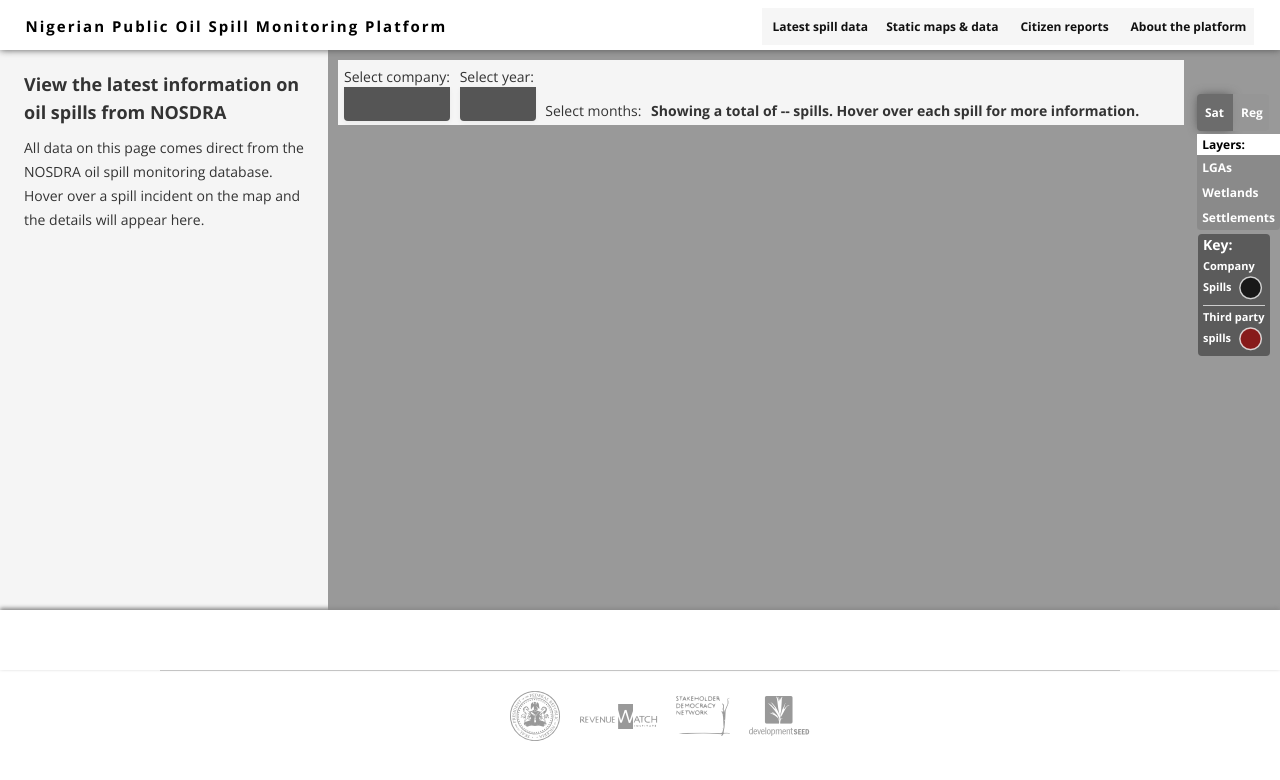
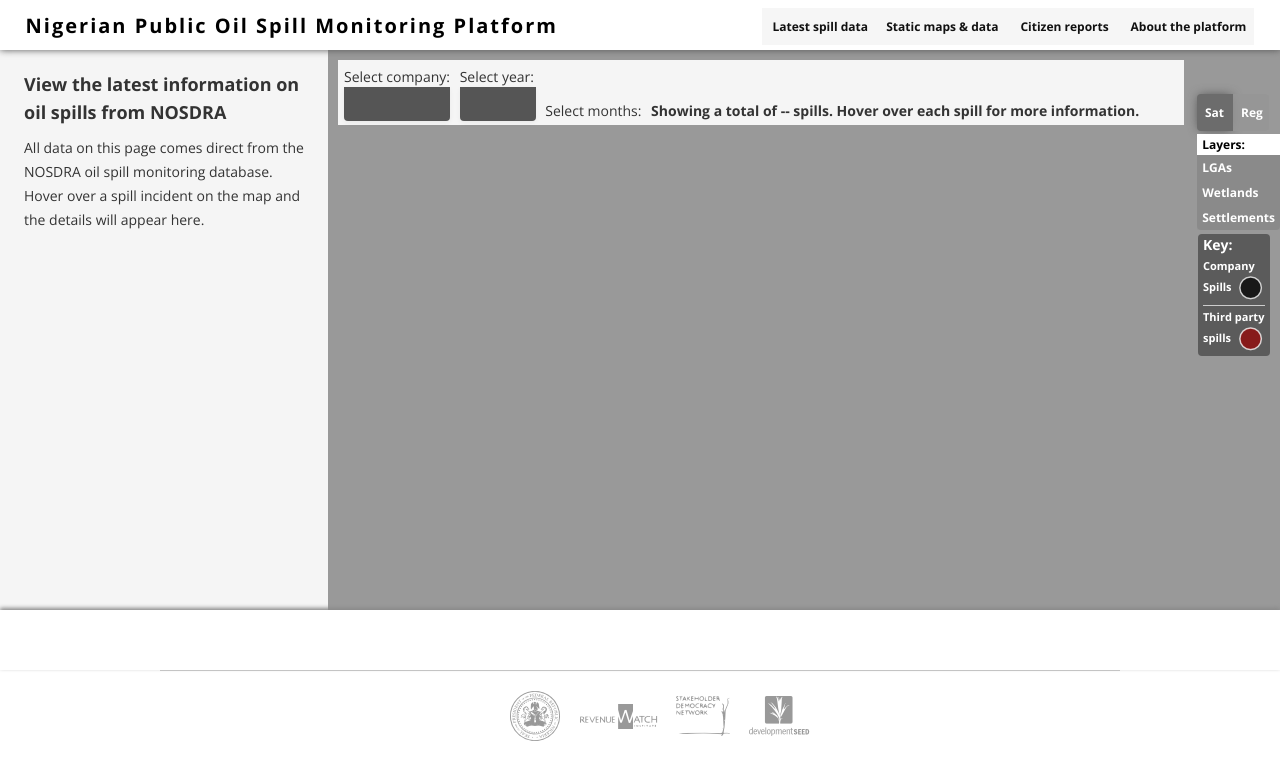
Before and after one commit to sdn4nigeria/monitoring-platform, a Jekyll site: the page built from index.html, in a window 1280 px wide. Shown: the top 780 px of the page. Built offline with Jekyll 4.4.1, drawn with Linux system fonts in a browser that asks for light colours; nearby versions of some CDN libraries; some web fonts are replaced; library files that are not in the unit come from our copies; Markdown is read by kramdown in place of the engine named in the settings.

Commit message:
Update style.css

```diff
--- a/_includes/css/style.css
+++ b/_includes/css/style.css
@@ -38,17 +38,17 @@
     color: #333;
 }
 h1 {
-    font-size: 25px;
+    font-size: 30px;
     line-height: 28px;
     margin: 0;
 }
 h2 {
-    font-size: 15px;
+    font-size: 20px;
     line-height: 22px;
 }
 h3 {
     margin: 0 0 10px;
-    font-size: 13px;
+    font-size: 15px;
     line-height: 20px;
 }
 small {
```
